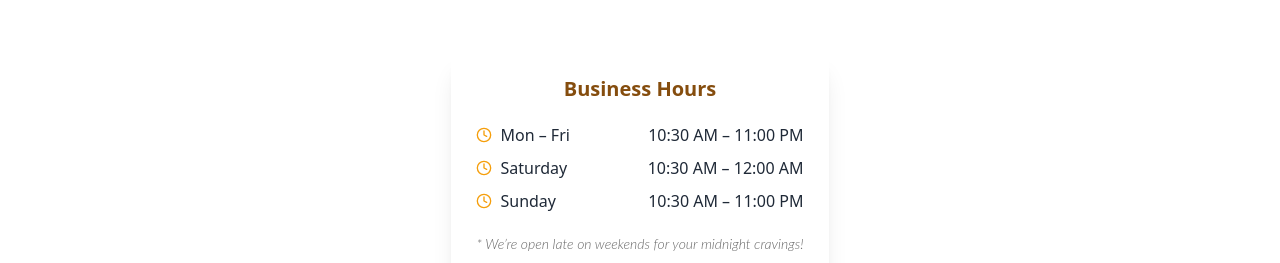
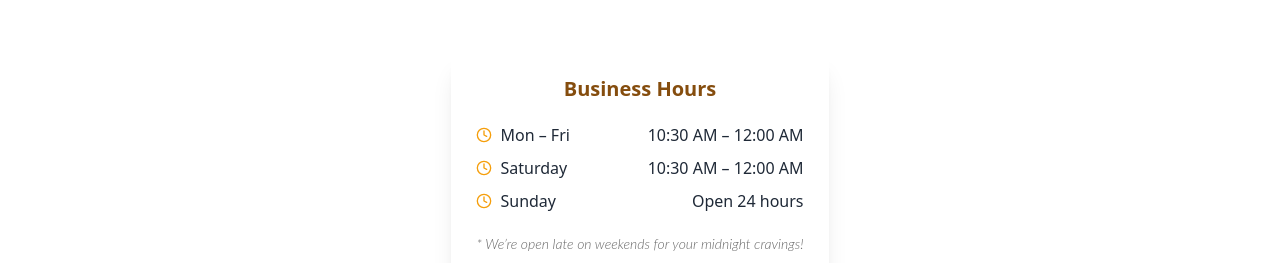
Before and after one commit to niteshyadav01/rainbow_juice_center, a React (Create React App) app: page /contact in a window 1280 px wide. Shown: the part 1560-1823 px from the top of the page. Built offline with nearby package versions, Linux system fonts and the light colour scheme; a web font is replaced by a local one.

Commit message:
update, about img , nav button , contact card

```diff
--- a/src/components/Navbar/Navbar.jsx
+++ b/src/components/Navbar/Navbar.jsx
@@ -40,8 +40,7 @@ const Navbar = () => {
     <>
       {/* Infinity Scrolling Header - Rainbow Colors */}
       <div
-        className={`bg-amber-50 py-2.5 overflow-hidden relative shadow-sm transition-all duration-300 ${
-          isScrolled
+        className={`bg-amber-50 py-2.5 overflow-hidden relative shadow-sm transition-all duration-300 ${isScrolled
             ? "-translate-y-full opacity-0"
             : "translate-y-0 opacity-100"
           }`}
@@ -82,14 +81,12 @@ const Navbar = () => {
 
       {/* Main Navbar - Fixed positioning with smooth transition */}
       <div
-        className={`${
-          isScrolled ? "top-0 h-20" : "top-10 h-28"
+        className={`${isScrolled ? "top-0 h-20" : "top-10 h-28"
           } transition-all duration-500`}
       ></div>
 
       <nav
-        className={`fixed  w-full z-50 transition-all duration-500 ${
-          isScrolled
+        className={`fixed  w-full z-50 transition-all duration-500 ${isScrolled
             ? "bg-white/95 top-0 backdrop-blur-lg shadow-xl py-2"
             : "bg-white/90 top-10 backdrop-blur-md shadow-lg py-4"
           }`}
@@ -106,8 +103,7 @@ const Navbar = () => {
                   <img
                     src={logo}
                     alt="Rainbow Restaurant"
-                    className={`object-cover rounded-full border-4 border-white shadow-lg transition-all duration-500 ${
-                      isScrolled ? "h-12 w-12" : "h-20 w-20 md:h-24 md:w-24"
+                    className={`object-cover rounded-full border-4 border-white shadow-lg transition-all duration-500 ${isScrolled ? "h-12 w-12" : "h-20 w-20 md:h-24 md:w-24"
                       }`}
                   />
                   <div className="absolute inset-0 rounded-full bg-gradient-to-r from-red-500/20 via-orange-500/20 to-purple-500/20 opacity-0 group-hover:opacity-100 transition-opacity duration-300"></div>
@@ -219,16 +215,17 @@ const Navbar = () => {
                 ))}
 
                 {/* Mobile CTA */}
-                <div className="pt-6 mt-6 border-t border-gray-200">
+                 <div className="flex justify-center items-center mt-8 pt-6 mt-6">
                   <a
-                    href="/order"
-                    onClick={() => setToggleMenu(false)}
-                    className="w-full bg-gradient-to-r from-orange-500 to-red-500 text-white py-4 rounded-xl font-semibold shadow-lg flex items-center justify-center space-x-2 hover:shadow-xl transform hover:scale-105 transition-all duration-300"
+                    href="/menu"
+                    // onClick={() => setToggleMenu(false)}
+                    className="custom-btn btn-5"
                   >
-                    <Play className="w-5 h-5" />
+                    <Play className="w-4 h-4 mr-2" />
                     <span>Order Now</span>
                   </a>
                 </div>
+
               </div>
 
               {/* Mobile Menu Footer */}
--- a/src/pages/Contact.jsx
+++ b/src/pages/Contact.jsx
@@ -8,9 +8,9 @@ import { Clock } from 'lucide-react';
 
 const Contact = () => {
     const hours = [
-        { day: "Mon – Fri", time: "10:30 AM – 11:00 PM" },
+        { day: "Mon – Fri", time: "10:30 AM – 12:00 AM" },
         { day: "Saturday", time: "10:30 AM – 12:00 AM" },
-        { day: "Sunday", time: "10:30 AM – 11:00 PM" },
+        { day: "Sunday", time: "Open 24 hours" },
     ];
     return (
 
```
Also changed, not shown: 1 other file (tests, documents, lock files or other folders). Lines whose indentation alone changed are shown as unchanged.
